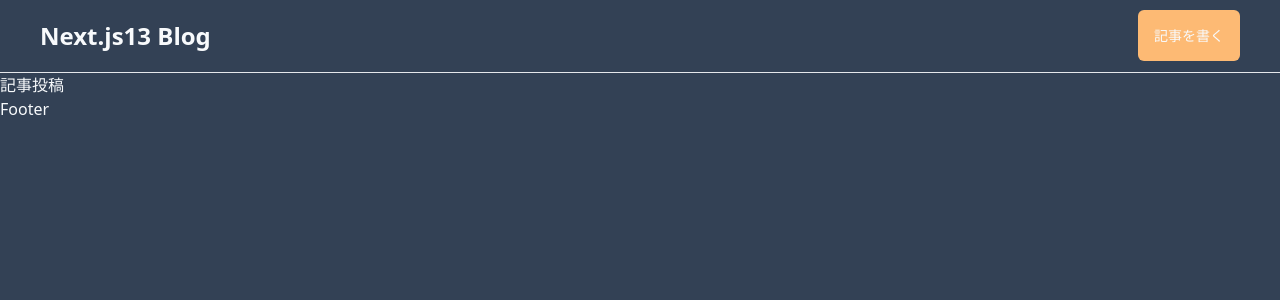
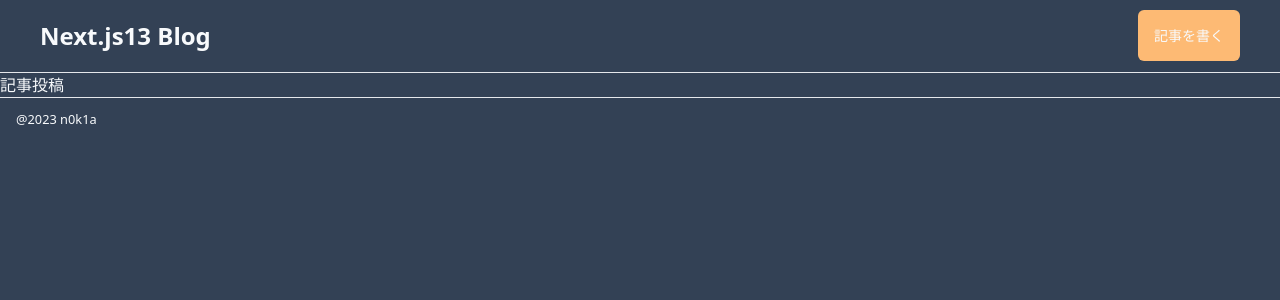
Before and after one commit to nokia215/next.js13-tailwindcss-udemy-blog, a Next.js app: page / in a window 1280 px wide. Shown: the top 300 px of the page. Built offline with nearby package versions, Linux system fonts and the light colour scheme.

Commit message:
done: ch17

```diff
--- /dev/null
+++ b/src/app/Footer.tsx
@@ -0,0 +1,11 @@
+import React from "react";
+
+export const Footer = () => {
+  return (
+    <footer className="py-2 px-4 border-t">
+      <small>@2023 n0k1a</small>
+    </footer>
+  );
+};
+
+export default Footer;
--- a/src/app/layout.tsx
+++ b/src/app/layout.tsx
@@ -1,6 +1,7 @@
 import type { Metadata } from "next";
 import "./globals.css";
 import { Header } from "./Header";
+import Footer from "./Footer";
 
 export const metadata: Metadata = {
   title: "next.js13 Blog",
@@ -19,7 +20,7 @@
       <body className="container mx-auto bg-slate-700 text-slate-50">
         <Header />
         {children}
-        <footer>Footer</footer>
+        <Footer></Footer>
       </body>
     </html>
   );
```
